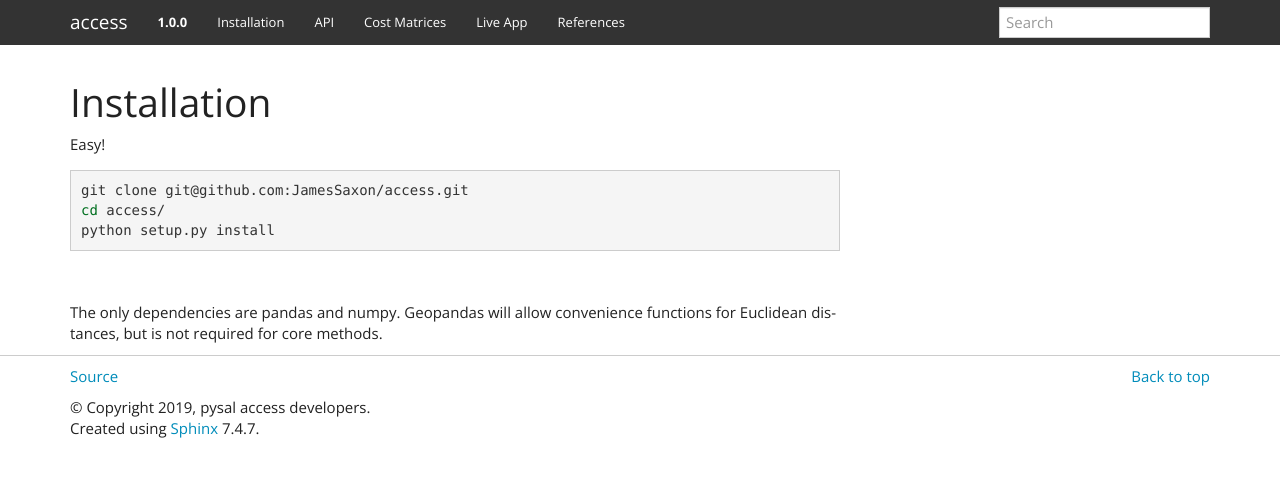
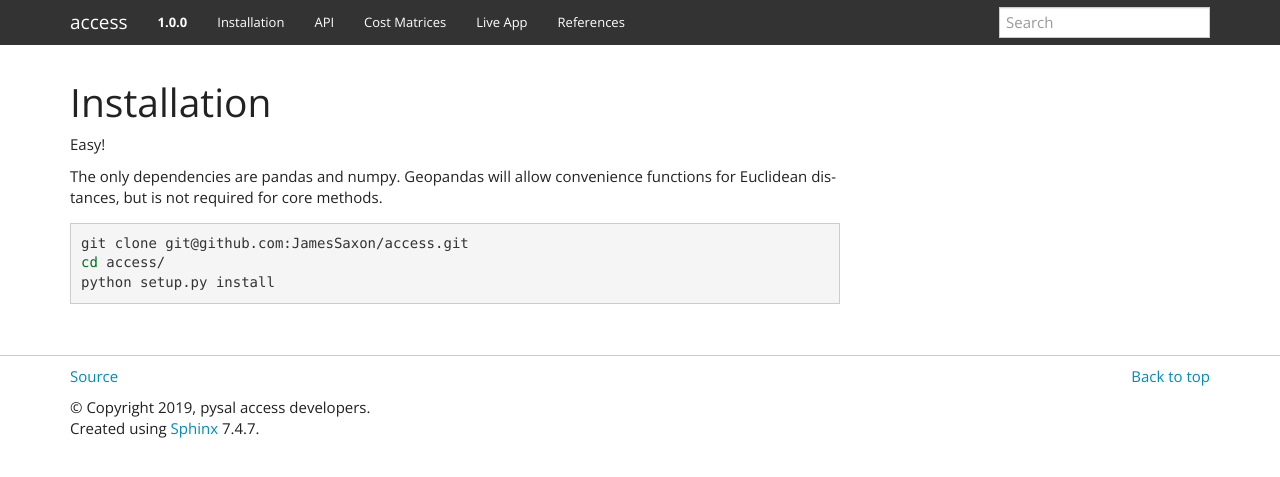
Before and after one commit to pysal/access, a Sphinx documentation site: the page built from docs/installation.rst, in a window 1280 px wide. Shown: the top 477 px of the page. Built offline with Sphinx 7.4.7, drawn with Linux system fonts in a browser that asks for light colours.

```diff
--- a/docs/installation.rst
+++ b/docs/installation.rst
@@ -5,11 +5,12 @@ Installation
 
 Easy!
 
+The only dependencies are pandas and numpy.
+Geopandas will allow convenience functions for Euclidean distances, but is not required for core methods.
+
 .. code-block:: bash
 
   git clone git@github.com:JamesSaxon/access.git
   cd access/
   python setup.py install
 |
-The only dependencies are pandas and numpy.
-Geopandas will allow convenience functions for Euclidean distances, but is not required for core methods.
```
